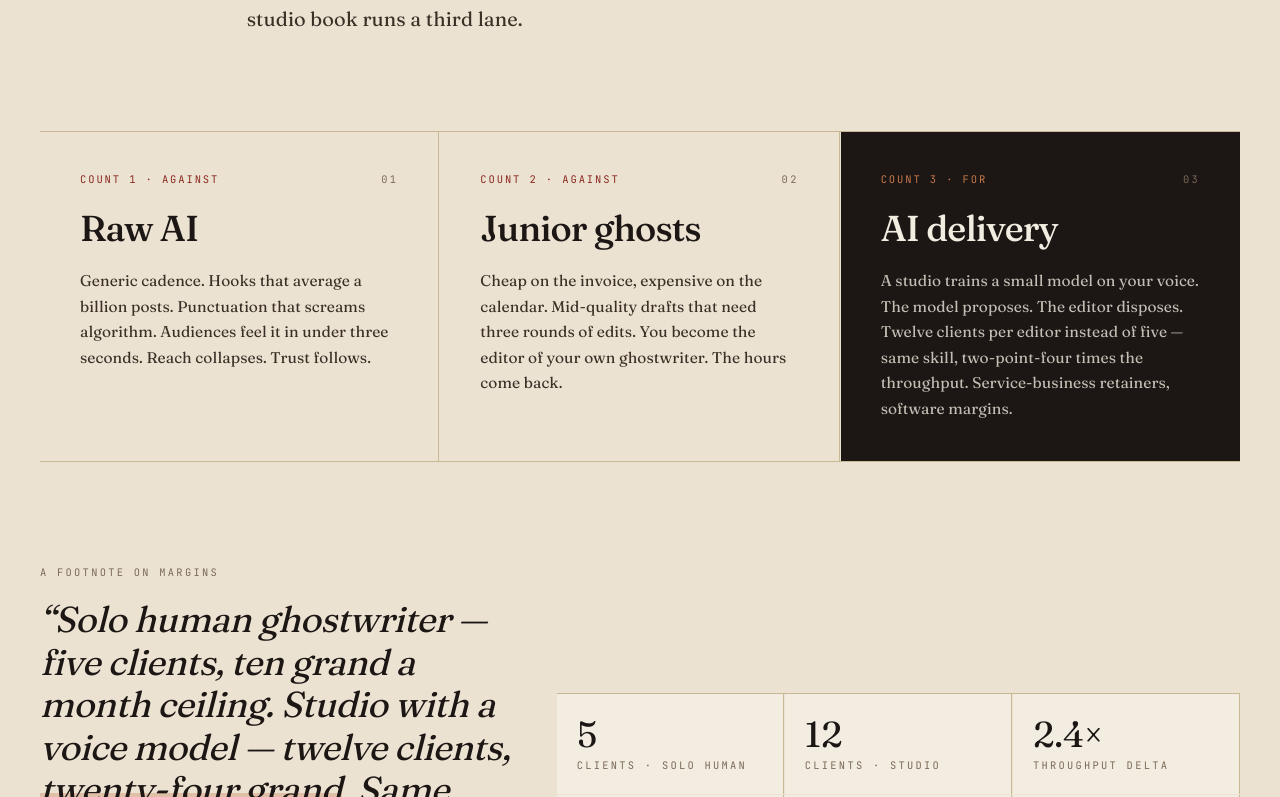
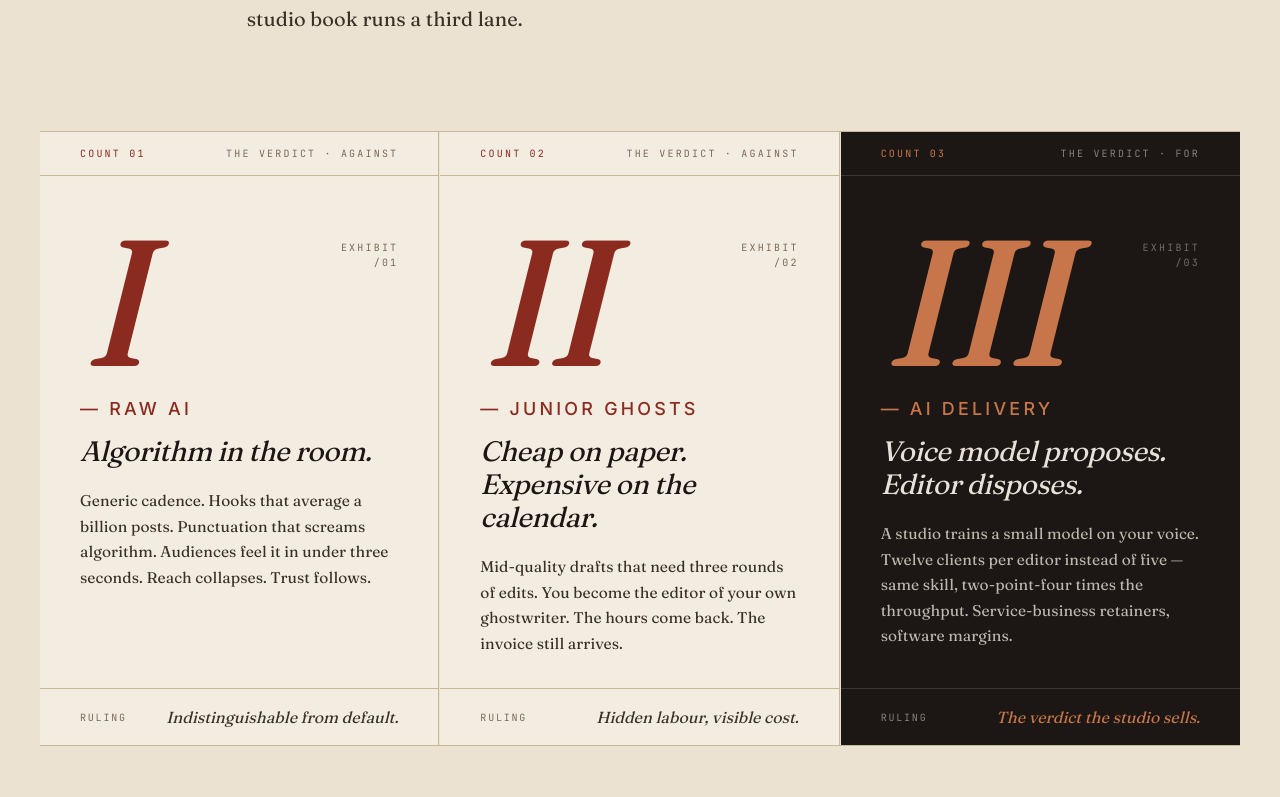
Before and after one commit to Jesseman-418/stratum-content, a Next.js app: page / in a window 1280 px wide. Shown: the part 3003-3800 px from the top of the page. Built offline with nearby package versions, Linux system fonts and the light colour scheme.

Commit message:
Redesign Pitch: court-docket treatment · drop v1 link from colophon

```diff
--- a/src/components/v2/colophon.tsx
+++ b/src/components/v2/colophon.tsx
@@ -75,11 +75,6 @@ export function ColophonV2() {
                   Kaval (client) ↗
                 </Link>
               </li>
-              <li>
-                <Link href="/" className="hover:v2-accent-text">
-                  Original site (v1) ↗
-                </Link>
-              </li>
             </ul>
           </div>
 
--- a/src/components/v2/pitch.tsx
+++ b/src/components/v2/pitch.tsx
@@ -6,22 +6,34 @@ const ease = [0.22, 1, 0.36, 1] as const;
 
 const cases = [
   {
-    label: "Against",
+    roman: "I",
+    arabic: "01",
+    verdict: "Against",
     title: "Raw AI",
+    tagline: "Algorithm in the room.",
     body:
       "Generic cadence. Hooks that average a billion posts. Punctuation that screams algorithm. Audiences feel it in under three seconds. Reach collapses. Trust follows.",
+    rule: "Indistinguishable from default.",
   },
   {
-    label: "Against",
+    roman: "II",
+    arabic: "02",
+    verdict: "Against",
     title: "Junior ghosts",
+    tagline: "Cheap on paper. Expensive on the calendar.",
     body:
-      "Cheap on the invoice, expensive on the calendar. Mid-quality drafts that need three rounds of edits. You become the editor of your own ghostwriter. The hours come back.",
+      "Mid-quality drafts that need three rounds of edits. You become the editor of your own ghostwriter. The hours come back. The invoice still arrives.",
+    rule: "Hidden labour, visible cost.",
   },
   {
-    label: "For",
+    roman: "III",
+    arabic: "03",
+    verdict: "For",
     title: "AI delivery",
+    tagline: "Voice model proposes. Editor disposes.",
     body:
-      "A studio trains a small model on your voice. The model proposes. The editor disposes. Twelve clients per editor instead of five — same skill, two-point-four times the throughput. Service-business retainers, software margins.",
+      "A studio trains a small model on your voice. Twelve clients per editor instead of five — same skill, two-point-four times the throughput. Service-business retainers, software margins.",
+    rule: "The verdict the studio sells.",
   },
 ];
 
@@ -47,7 +59,7 @@ export function PitchV2() {
             transition={{ duration: 0.8, ease }}
             className="col-span-12 lg:col-span-10"
           >
-            <span className="v2-folio">The pitch</span>
+            <span className="v2-folio">The pitch · entered into the record</span>
             <h2 className="v2-display mt-4 text-[clamp(2.25rem,6vw,5.25rem)] font-medium max-w-5xl">
               The case against raw AI,{" "}
               <span className="italic v2-accent-text">in three counts</span>.
@@ -59,56 +71,155 @@ export function PitchV2() {
           </motion.div>
         </div>
 
+        {/* Counts — court docket treatment */}
         <div className="mt-16 md:mt-24 grid md:grid-cols-3 gap-px v2-rule-t v2-rule-b">
-          {cases.map((c, i) => (
+          {cases.map((c, i) => {
+            const isFor = c.verdict === "For";
+            return (
               <motion.article
                 key={c.title}
                 initial={{ opacity: 0, y: 16 }}
                 whileInView={{ opacity: 1, y: 0 }}
                 viewport={{ once: true, margin: "-60px" }}
                 transition={{ duration: 0.7, delay: i * 0.08, ease }}
-              className={`p-8 md:p-10 flex flex-col gap-5 v2-rule ${
-                i < 2 ? "md:border-r" : ""
-              }`}
+                className="relative flex flex-col"
                 style={{
-                background:
-                  c.label === "For" ? "var(--v2-ink)" : "var(--v2-paper-soft)",
-                color: c.label === "For" ? "var(--v2-paper)" : "var(--v2-ink)",
+                  background: isFor ? "var(--v2-ink)" : "var(--v2-paper)",
+                  color: isFor ? "var(--v2-paper)" : "var(--v2-ink)",
                   borderRightStyle: "solid",
-                borderRightWidth: i < 2 ? "1px" : 0,
-                borderRightColor: "var(--v2-rule)",
+                  borderRightWidth: i < 2 ? 1 : 0,
+                  borderRightColor: isFor
+                    ? "rgba(243, 236, 225, 0.15)"
+                    : "var(--v2-rule)",
                 }}
               >
-              <div className="flex items-center justify-between">
-                <span
-                  className="v2-mono text-[10.5px] tracking-[0.18em] uppercase"
+                {/* Docket strip — top */}
+                <div
+                  className="px-8 md:px-10 py-3.5 flex items-center justify-between border-b"
                   style={{
-                    color:
-                      c.label === "For"
-                        ? "var(--v2-accent-2)"
-                        : "var(--v2-accent)",
+                    borderColor: isFor
+                      ? "rgba(243, 236, 225, 0.15)"
+                      : "var(--v2-rule)",
                   }}
                 >
-                  Count {i + 1} · {c.label}
+                  <span
+                    className="v2-mono text-[10px] tracking-[0.22em] uppercase"
+                    style={{
+                      color: isFor ? "var(--v2-accent-2)" : "var(--v2-accent)",
+                    }}
+                  >
+                    Count {c.arabic}
                   </span>
-                <span className="v2-folio">0{i + 1}</span>
+                  <span
+                    className="v2-mono text-[10px] tracking-[0.22em] uppercase"
+                    style={{
+                      color: isFor
+                        ? "rgba(243, 236, 225, 0.5)"
+                        : "var(--v2-muted)",
+                    }}
+                  >
+                    The verdict · {c.verdict}
+                  </span>
                 </div>
-              <h3 className="v2-serif text-3xl md:text-4xl font-medium tracking-tight">
-                {c.title}
+
+                {/* Roman numeral display */}
+                <div className="px-8 md:px-10 pt-10 md:pt-14 pb-6 flex items-start justify-between gap-6">
+                  <span
+                    className="v2-serif leading-[0.78] tracking-[-0.04em] block"
+                    style={{
+                      fontSize: "clamp(7rem, 14vw, 12rem)",
+                      fontVariationSettings:
+                        '"opsz" 144, "SOFT" 100, "WONK" 1',
+                      color: isFor ? "var(--v2-accent-2)" : "var(--v2-accent)",
+                      fontStyle: "italic",
+                    }}
+                  >
+                    {c.roman}
+                  </span>
+                  <span
+                    className="v2-mono text-[10px] tracking-[0.22em] uppercase mt-2 text-right"
+                    style={{
+                      color: isFor
+                        ? "rgba(243, 236, 225, 0.4)"
+                        : "var(--v2-muted)",
+                    }}
+                  >
+                    Exhibit
+                    <br />
+                    /{c.arabic}
+                  </span>
+                </div>
+
+                {/* Title — uppercase tracked-out, distinct from other display heads */}
+                <div className="px-8 md:px-10 pb-3">
+                  <h3
+                    className="font-medium tracking-[0.04em] uppercase"
+                    style={{
+                      fontFamily: "var(--font-inter), system-ui, sans-serif",
+                      fontSize: "clamp(1rem, 1.4vw, 1.2rem)",
+                      letterSpacing: "0.18em",
+                      color: isFor ? "var(--v2-accent-2)" : "var(--v2-accent)",
+                    }}
+                  >
+                    — {c.title}
                   </h3>
                   <p
-                className="v2-body text-[15.5px]"
+                    className="v2-pullquote mt-3 text-2xl md:text-[28px] leading-[1.18]"
                     style={{
-                  color:
-                    c.label === "For"
-                      ? "rgba(243, 236, 225, 0.78)"
+                      color: isFor
+                        ? "rgba(243, 236, 225, 0.95)"
+                        : "var(--v2-ink)",
+                    }}
+                  >
+                    {c.tagline}
+                  </p>
+                </div>
+
+                {/* Body */}
+                <div className="px-8 md:px-10 pb-8 mt-2">
+                  <p
+                    className="v2-body text-[15.5px] leading-[1.6]"
+                    style={{
+                      color: isFor
+                        ? "rgba(243, 236, 225, 0.75)"
                         : "var(--v2-ink-2)",
                     }}
                   >
                     {c.body}
                   </p>
+                </div>
+
+                {/* Rule (footer of card — verdict line) */}
+                <div
+                  className="mt-auto px-8 md:px-10 py-4 flex items-center justify-between gap-4 border-t"
+                  style={{
+                    borderColor: isFor
+                      ? "rgba(243, 236, 225, 0.15)"
+                      : "var(--v2-rule)",
+                  }}
+                >
+                  <span
+                    className="v2-mono text-[10px] tracking-[0.18em] uppercase"
+                    style={{
+                      color: isFor
+                        ? "rgba(243, 236, 225, 0.5)"
+                        : "var(--v2-muted)",
+                    }}
+                  >
+                    Ruling
+                  </span>
+                  <span
+                    className="v2-serif italic text-sm md:text-base"
+                    style={{
+                      color: isFor ? "var(--v2-accent-2)" : "var(--v2-ink-2)",
+                    }}
+                  >
+                    {c.rule}
+                  </span>
+                </div>
               </motion.article>
-          ))}
+            );
+          })}
         </div>
 
         {/* Math callout */}
```
Lines whose indentation alone changed are shown as unchanged.
